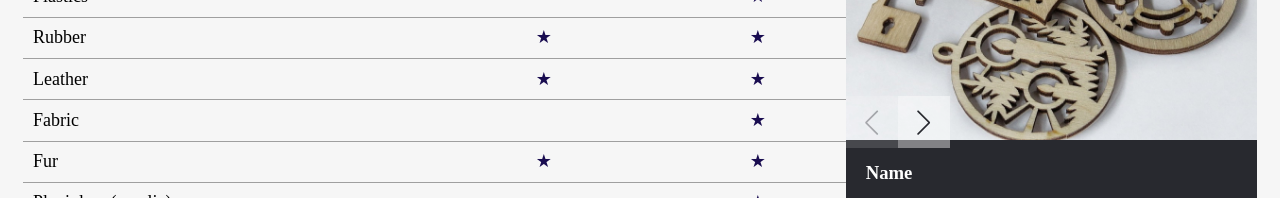
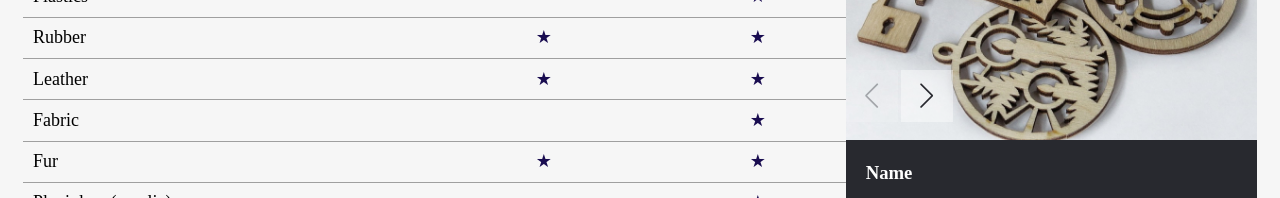
Before and after one commit to PassPuff/Maket-31.01.23, a plain HTML site: page index.html in a window 1280 px wide. Shown: the part 435-633 px from the top of the page. Drawn offline with nearby package versions, Linux system fonts and the light colour scheme.

Commit message:
button slider

```diff
--- a/scss/blocks/_sliders.scss
+++ b/scss/blocks/_sliders.scss
@@ -52,21 +52,22 @@
     height: 52px;
     background-color: rgba(255, 255, 255, 0.42);
     color: #28292F;
+    top:45%;
+
     &::after {
     font-size: 1.5625rem;
-
     }
   }
   &__prev {
     // background-image: url(/img/dashicons_arrow-left.png);
-    background-repeat: no-repeat;
+    // background-repeat: no-repeat;
     left: 0;
 
   }
   &__next{
     // background-image: url(/img/dashicons_arrow-rigth.png);
-    background-repeat: no-repeat;
-    left: 52px;
+    // background-repeat: no-repeat;
+    left: 55px;
   }
 
 
```
Also changed, not shown: css/main.css, 1 other file.
